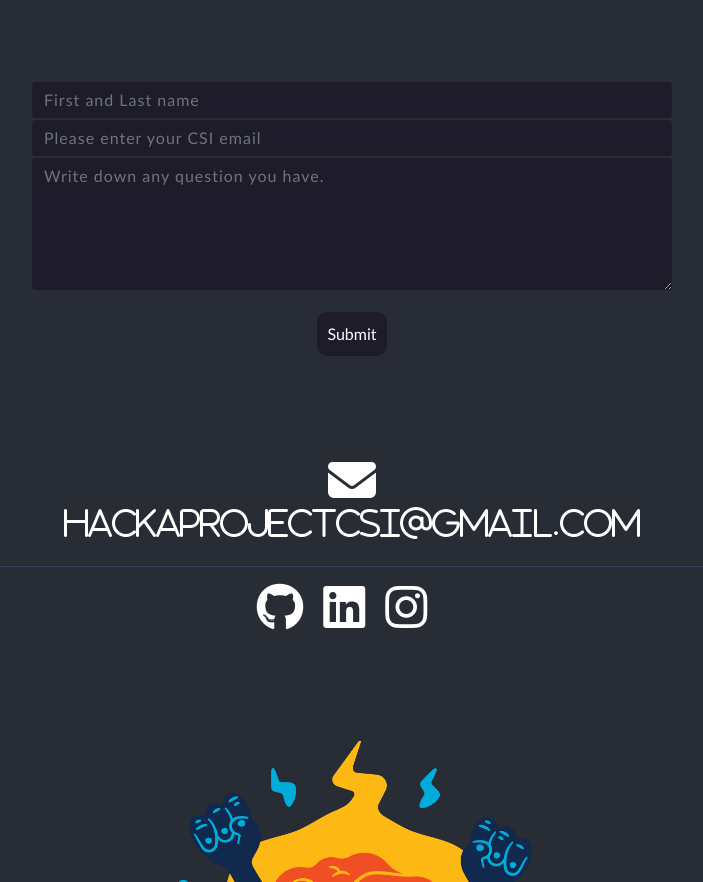
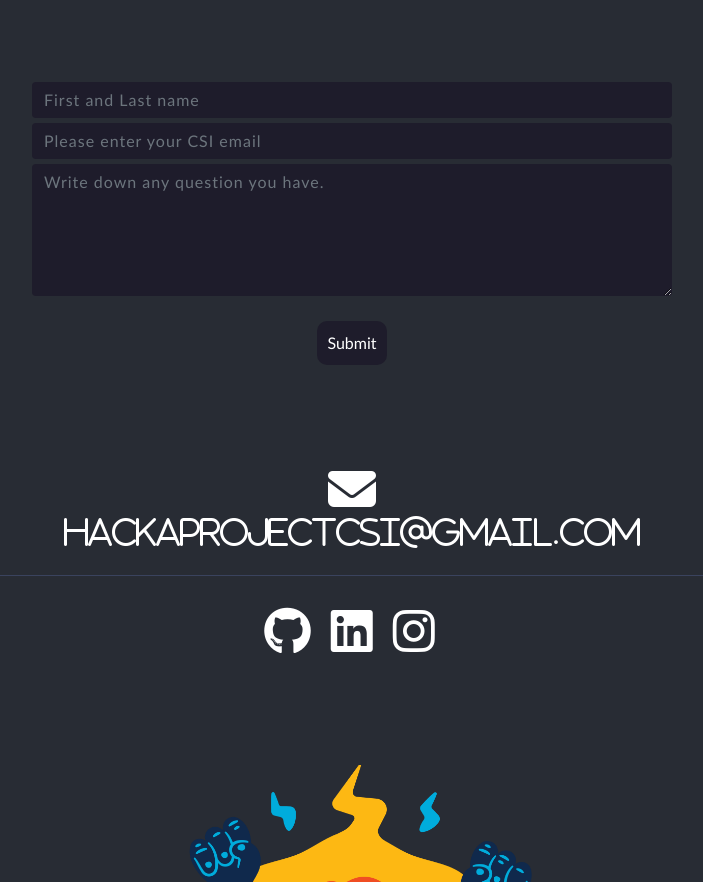
Before and after one commit to AndreaHabib/club_hackathon, a React (Create React App) app: page / in a window 1280 px wide. Shown: the part 6980-7862 px from the top of the page, without its empty margins (286-989 px from the left). Built offline with nearby package versions, Linux system fonts and the light colour scheme.

Commit message:
FIX: fixed some css and polishing

```diff
--- a/src/components/Info.js
+++ b/src/components/Info.js
@@ -10,7 +10,7 @@ export default class Info extends Component {
           <h2>hackaprojectcsi@gmail.com</h2>
         </i>
         <hr style={{ color: "#7289da" }}></hr>
-        <div>
+        <div className="social">
           <span style={{ marginRight: "20px" }}>
             <a
               href="https://github.com/Hack-A-Project"
--- a/src/components/styles/Form.css
+++ b/src/components/styles/Form.css
@@ -15,7 +15,7 @@ textarea {
   color: #fff;
   letter-spacing: 1px;
   margin: 0 auto;
-  margin-bottom: 2px !important;
+  margin-bottom: 5px !important;
 }
 
 @media screen and (max-width: 768px) {
--- a/src/components/styles/Info.css
+++ b/src/components/styles/Info.css
@@ -2,4 +2,9 @@ a .fas,
 .fab {
   text-decoration: none;
   color: white;
+  margin-top: 15px;
 }
+
+.social {
+  margin-left: 15px;
+}
```
